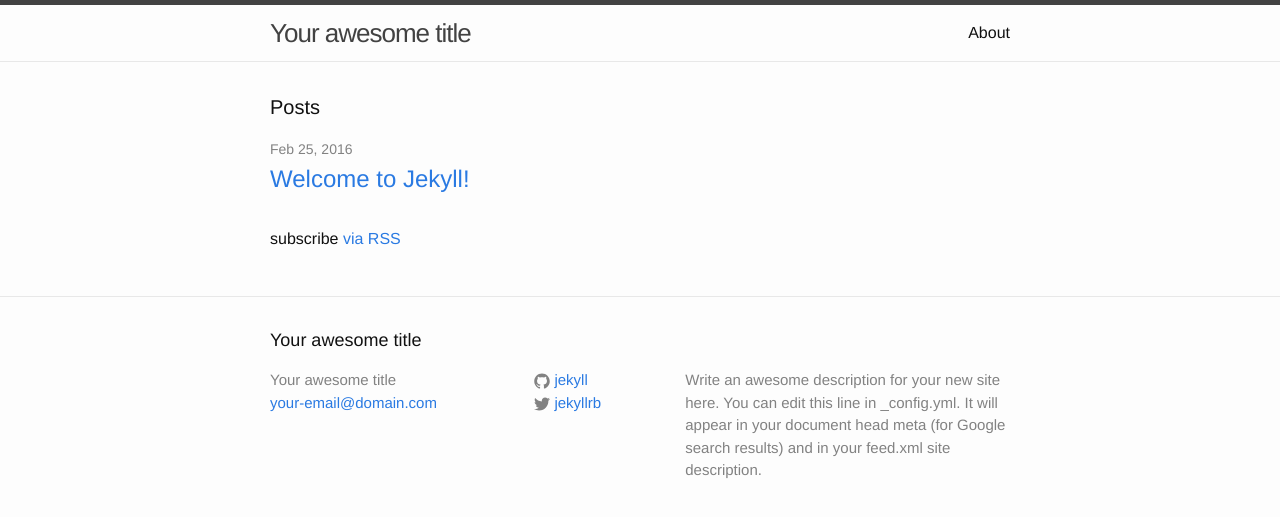
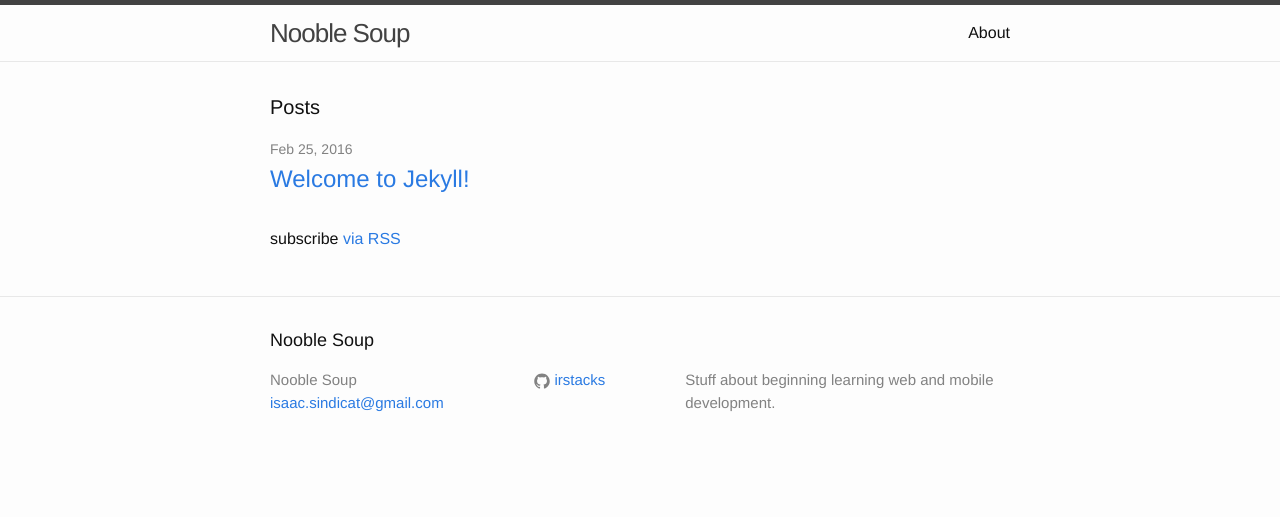
Before and after one commit to irstacks/nooblesoup, a Jekyll site: the page built from index.html, in a window 1280 px wide. Shown: the top 517 px of the page. Built offline with Jekyll 4.4.1, drawn with Linux system fonts in a browser that asks for light colours.

Commit message:
edit config

```diff
--- a/_config.yml
+++ b/_config.yml
@@ -6,16 +6,14 @@
 # 'jekyll serve'. If you change this file, please restart the server process.
 
 # Site settings
-title: Your awesome title
-email: your-email@domain.com
+title: Nooble Soup
+email: isaac.sindicat@gmail.com
 description: > # this means to ignore newlines until "baseurl:"
-  Write an awesome description for your new site here. You can edit this
-  line in _config.yml. It will appear in your document head meta (for
-  Google search results) and in your feed.xml site description.
+  Stuff about beginning learning web and mobile development.
 baseurl: "" # the subpath of your site, e.g. /blog
-url: "http://yourdomain.com" # the base hostname & protocol for your site
-twitter_username: jekyllrb
-github_username:  jekyll
+url: "http://nooblesoup.com" # the base hostname & protocol for your site
+twitter_username:
+github_username:  irstacks
 
 # Build settings
 markdown: kramdown
```
